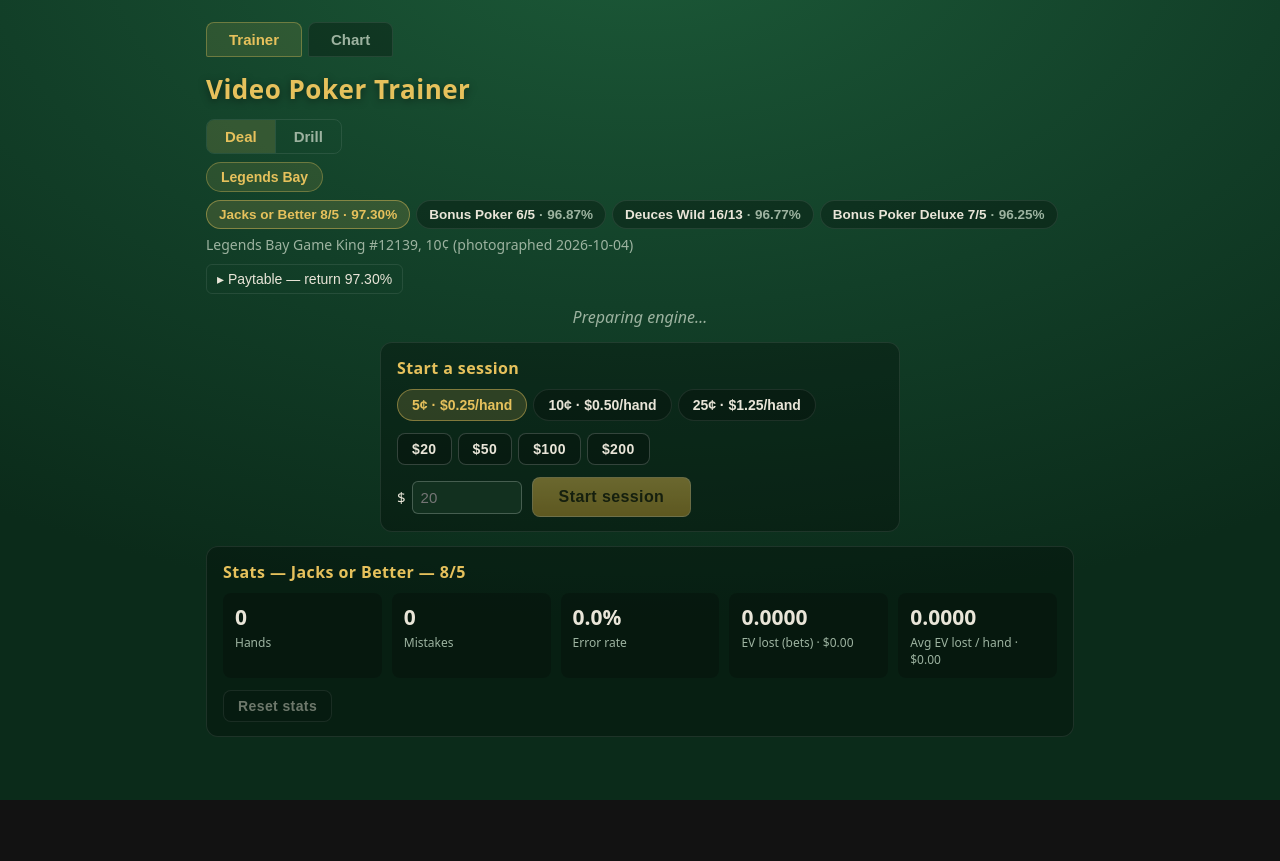
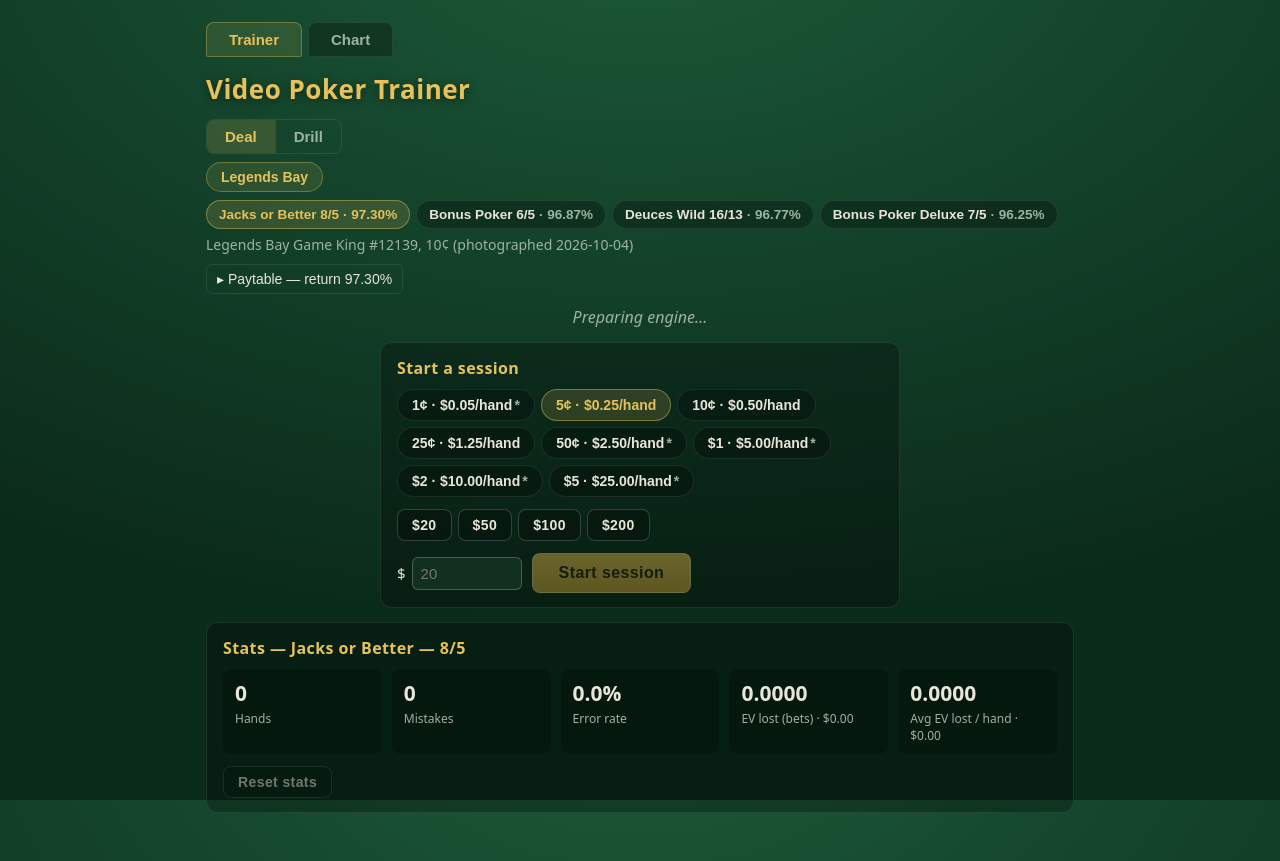
Before and after one commit to JaeminBBQ/VideoPokerStats, a React (Vite) app: page / in a window 1280 px wide. Before the commit the page ends 800 px from the top, so only its background shows below. Built offline with nearby package versions, Linux system fonts and the light colour scheme.

Commit message:
T006: bankroll sessions (1¢–$5 max bet, real draws, tier points 1/$1, session log) (D11, D12)

```diff
--- a/src/components/BankrollSetup.tsx
+++ b/src/components/BankrollSetup.tsx
@@ -1,6 +1,6 @@
 import { useState, type FormEvent } from 'react';
 import { betCents, formatCents } from '../lib/bankroll.ts';
-import { DENOMINATIONS, DENOM_LABELS } from '../lib/storage.ts';
+import { CONFIRMED_DENOMINATIONS, DENOMINATIONS, DENOM_LABELS } from '../lib/storage.ts';
 
 const PRESETS = [20, 50, 100, 200];
 
@@ -39,9 +39,16 @@
             onClick={() => onDenominationChange(d)}
           >
             {DENOM_LABELS[d]} · {formatCents(betCents(d))}/hand
+            {!CONFIRMED_DENOMINATIONS.includes(d) && <span className="denom-unconfirmed">*</span>}
           </button>
         ))}
       </div>
+      {!CONFIRMED_DENOMINATIONS.includes(denomination) && (
+        <p className="setup-note">
+          * Paytable not yet confirmed at {DENOM_LABELS[denomination]}. Plays the 10¢ machine's paytable, which matches at
+          5¢–25¢.
+        </p>
+      )}
       <div className="presets">
         {PRESETS.map((p) => (
           <button key={p} type="button" className="btn subtle" onClick={() => setText(String(p))}>
--- a/src/index.css
+++ b/src/index.css
@@ -854,6 +854,17 @@
   background: rgba(255, 255, 255, 0.06);
 }
 
+.denom-unconfirmed {
+  margin-left: 2px;
+  color: var(--muted);
+}
+
+.setup-note {
+  margin: -4px 0 12px;
+  font-size: 12px;
+  color: var(--muted);
+}
+
 .denom-chip.active {
   background: rgba(230, 193, 92, 0.16);
   border-color: rgba(230, 193, 92, 0.45);
--- a/src/lib/storage.ts
+++ b/src/lib/storage.ts
@@ -34,10 +34,22 @@
 
 export const DEFAULT_SETTINGS: Settings = { gameId: 'job-8-5', denomination: 0.05, mode: {} };
 
-/** Denominations offered in the session setup. */
-export const DENOMINATIONS = [0.05, 0.1, 0.25] as const;
+/** Denominations offered in the session setup. Every one plays the photographed (10¢) paytables. */
+export const DENOMINATIONS = [0.01, 0.05, 0.1, 0.25, 0.5, 1, 2, 5] as const;
 
-export const DENOM_LABELS: Record<number, string> = { 0.05: '5¢', 0.1: '10¢', 0.25: '25¢' };
+/** Denominations the owner confirmed use the same paytables as the 10¢ photos (D12). */
+export const CONFIRMED_DENOMINATIONS: readonly number[] = [0.05, 0.1, 0.25];
+
+export const DENOM_LABELS: Record<number, string> = {
+  0.01: '1¢',
+  0.05: '5¢',
+  0.1: '10¢',
+  0.25: '25¢',
+  0.5: '50¢',
+  1: '$1',
+  2: '$2',
+  5: '$5',
+};
 
 const isRecord = (x: unknown): x is Record<string, unknown> => typeof x === 'object' && x !== null && !Array.isArray(x);
 
```
Also changed, not shown: handoffs/HUMAN.md (+2 -2 lines), 2 other files (tests, documents, lock files or other folders).
